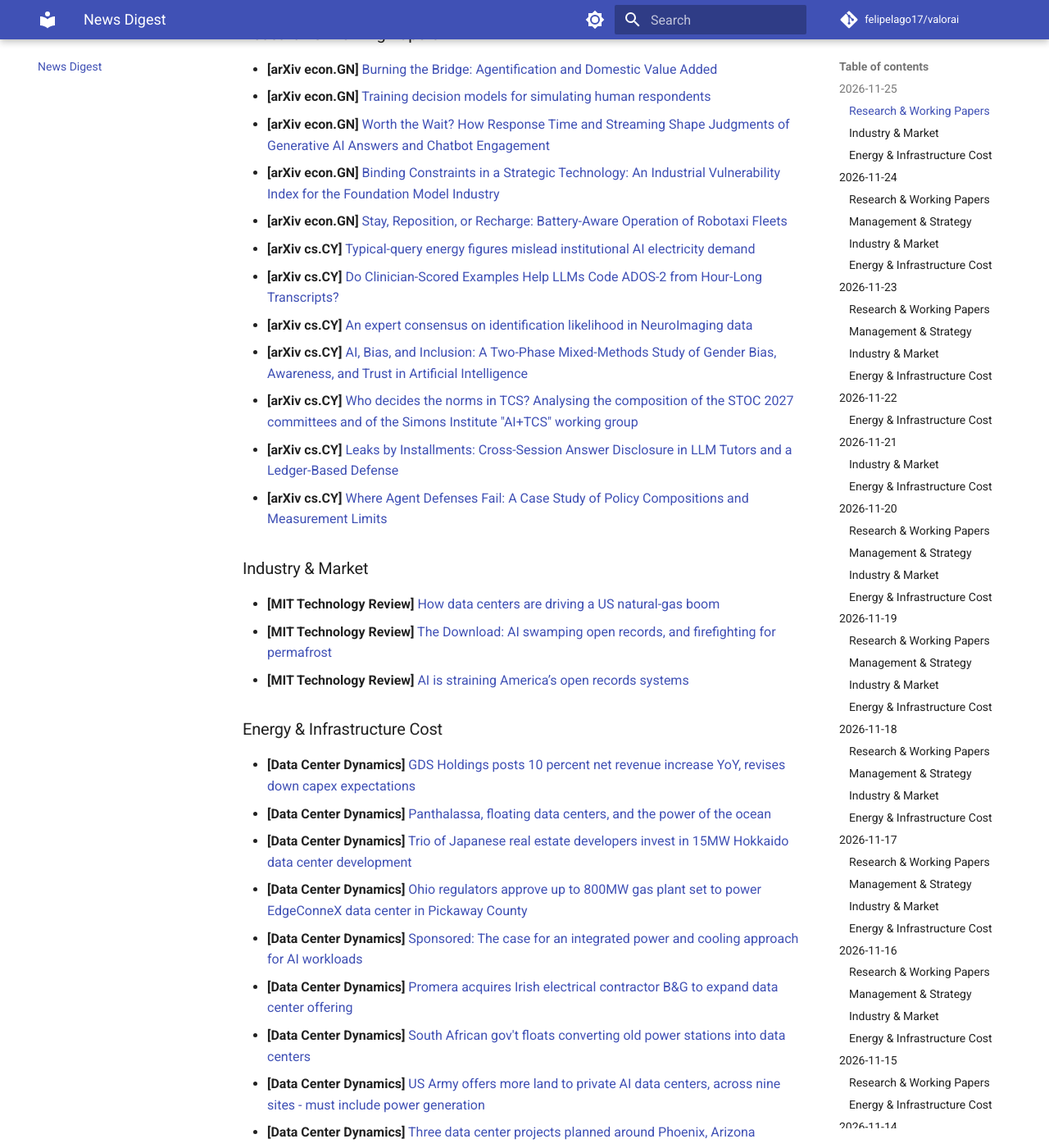
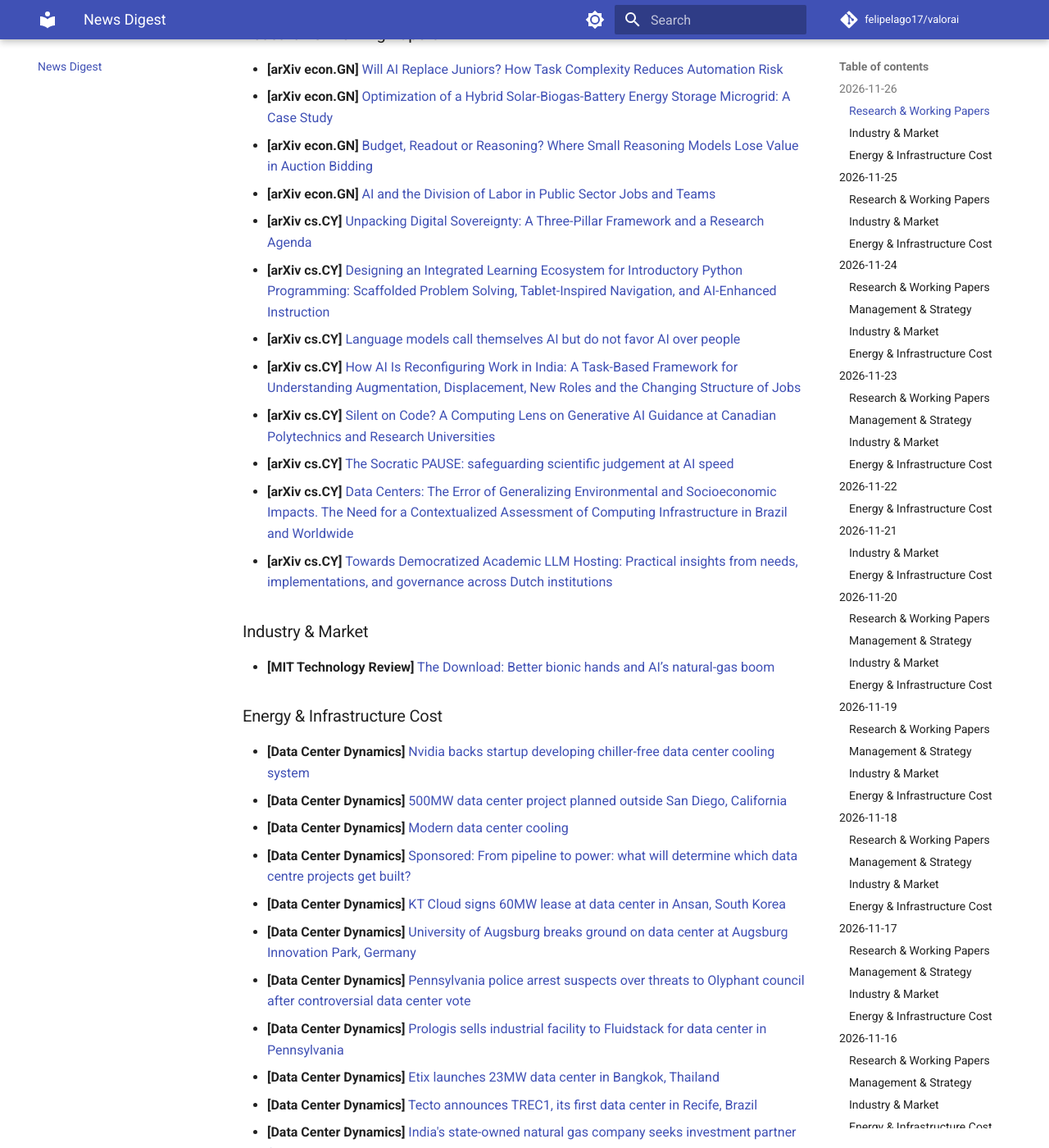
Before and after one commit to felipelago17/valorai, an MkDocs documentation site: the page built from docs/news/digest.md, in a window 1280 px wide and 1400 px high, scrolled down 514 px. Shown: the whole window at 82% size. Built offline with MkDocs 1.6.1 and Material for MkDocs 9.7.7, drawn with Linux system fonts in a browser that asks for light colours; comment, search, counter and statistics services are not loaded; some of the changed text lies outside the part shown.

Commit message:
chore: daily digest 2026-11-26

```diff
--- a/docs/news/digest.md
+++ b/docs/news/digest.md
@@ -9,6 +9,44 @@ Roughly 90 days of history are kept on this page; the latest run is also written
 ---
 
 <!-- DIGEST_START -->
+## 2026-11-26
+
+### Research & Working Papers
+
+- **[arXiv econ.GN]** [Will AI Replace Juniors? How Task Complexity Reduces Automation Risk](https://arxiv.org/abs/2611.34099)
+- **[arXiv econ.GN]** [Optimization of a Hybrid Solar-Biogas-Battery Energy Storage Microgrid: A Case Study](https://arxiv.org/abs/2611.33593)
+- **[arXiv econ.GN]** [Budget, Readout or Reasoning? Where Small Reasoning Models Lose Value in Auction Bidding](https://arxiv.org/abs/2611.34068)
+- **[arXiv econ.GN]** [AI and the Division of Labor in Public Sector Jobs and Teams](https://arxiv.org/abs/2512.05659)
+- **[arXiv cs.CY]** [Unpacking Digital Sovereignty: A Three-Pillar Framework and a Research Agenda](https://arxiv.org/abs/2611.33397)
+- **[arXiv cs.CY]** [Designing an Integrated Learning Ecosystem for Introductory Python Programming: Scaffolded Problem Solving, Tablet-Inspired Navigation, and AI-Enhanced Instruction](https://arxiv.org/abs/2611.33471)
+- **[arXiv cs.CY]** [Language models call themselves AI but do not favor AI over people](https://arxiv.org/abs/2611.33851)
+- **[arXiv cs.CY]** [How AI Is Reconfiguring Work in India: A Task-Based Framework for Understanding Augmentation, Displacement, New Roles and the Changing Structure of Jobs](https://arxiv.org/abs/2611.34065)
+- **[arXiv cs.CY]** [Silent on Code? A Computing Lens on Generative AI Guidance at Canadian Polytechnics and Research Universities](https://arxiv.org/abs/2611.34094)
+- **[arXiv cs.CY]** [The Socratic PAUSE: safeguarding scientific judgement at AI speed](https://arxiv.org/abs/2611.34222)
+- **[arXiv cs.CY]** [Data Centers: The Error of Generalizing Environmental and Socioeconomic Impacts. The Need for a Contextualized Assessment of Computing Infrastructure in Brazil and Worldwide](https://arxiv.org/abs/2611.34272)
+- **[arXiv cs.CY]** [Towards Democratized Academic LLM Hosting: Practical insights from needs, implementations, and governance across Dutch institutions](https://arxiv.org/abs/2611.34383)
+
+### Industry & Market
+
+- **[MIT Technology Review]** [The Download: Better bionic hands and AI’s natural-gas boom](https://www.technologyreview.com/2026/11/26/1149934/the-download-better-bionic-hands-ai-natural-gas-boom/)
+
+### Energy & Infrastructure Cost
+
+- **[Data Center Dynamics]** [Nvidia backs startup developing chiller-free data center cooling system](https://www.datacenterdynamics.com/en/news/nvidia-backs-startup-developing-chiller-free-data-center-cooling-system/)
+- **[Data Center Dynamics]** [500MW data center project planned outside San Diego, California](https://www.datacenterdynamics.com/en/news/500mw-data-center-project-planned-outside-san-diego-california/)
+- **[Data Center Dynamics]** [Modern data center cooling](https://www.datacenterdynamics.com/en/whitepapers/modern-data-center-cooling/)
+- **[Data Center Dynamics]** [Sponsored: From pipeline to power: what will determine which data centre projects get built?](https://www.datacenterdynamics.com/en/opinions/from-pipeline-to-power-what-will-determine-which-data-centre-projects-get-built/)
+- **[Data Center Dynamics]** [KT Cloud signs 60MW lease at data center in Ansan, South Korea](https://www.datacenterdynamics.com/en/news/kt-cloud-signs-60mw-lease-at-data-center-in-ansan-south-korea/)
+- **[Data Center Dynamics]** [University of Augsburg breaks ground on data center at Augsburg Innovation Park, Germany](https://www.datacenterdynamics.com/en/news/university-of-augsburg-breaks-ground-on-new-data-center-at-augsburg-innovation-park-germany/)
+- **[Data Center Dynamics]** [Pennsylvania police arrest suspects over threats to Olyphant council after controversial data center vote](https://www.datacenterdynamics.com/en/news/pennsylvania-police-arrest-suspects-over-threats-to-olyphant-council-after-controversial-data-center-vote/)
+- **[Data Center Dynamics]** [Prologis sells industrial facility to Fluidstack for data center in Pennsylvania](https://www.datacenterdynamics.com/en/news/prologis-sells-industrial-facility-to-fluidstack-for-data-center-in-pennsylvania/)
+- **[Data Center Dynamics]** [Etix launches 23MW data center in Bangkok, Thailand](https://www.datacenterdynamics.com/en/news/etix-launches-23mw-data-center-in-bangkok-thailand/)
+- **[Data Center Dynamics]** [Tecto announces TREC1, its first data center in Recife, Brazil](https://www.datacenterdynamics.com/en/news/tecto-announces-trec1-its-first-data-center-in-recife-and-connects-pernambuco-to-its-operations-in-fortaleza/)
+- **[Data Center Dynamics]** [India's state-owned natural gas company seeks investment partner for data center project](https://www.datacenterdynamics.com/en/news/indias-state-owned-natural-gas-company-seeks-investment-partner-for-data-center-project/)
+- **[Data Center Dynamics]** [IQM to deliver Radiance R3 quantum computer to QAI data center in South Korea](https://www.datacenterdynamics.com/en/news/iqm-to-deliver-radiance-r3-quantum-computer-to-qai-data-center-in-south-korea/)
+
+---
+
 ## 2026-11-25
 
 ### Research & Working Papers
```
Also changed, not shown: 2 other files.
